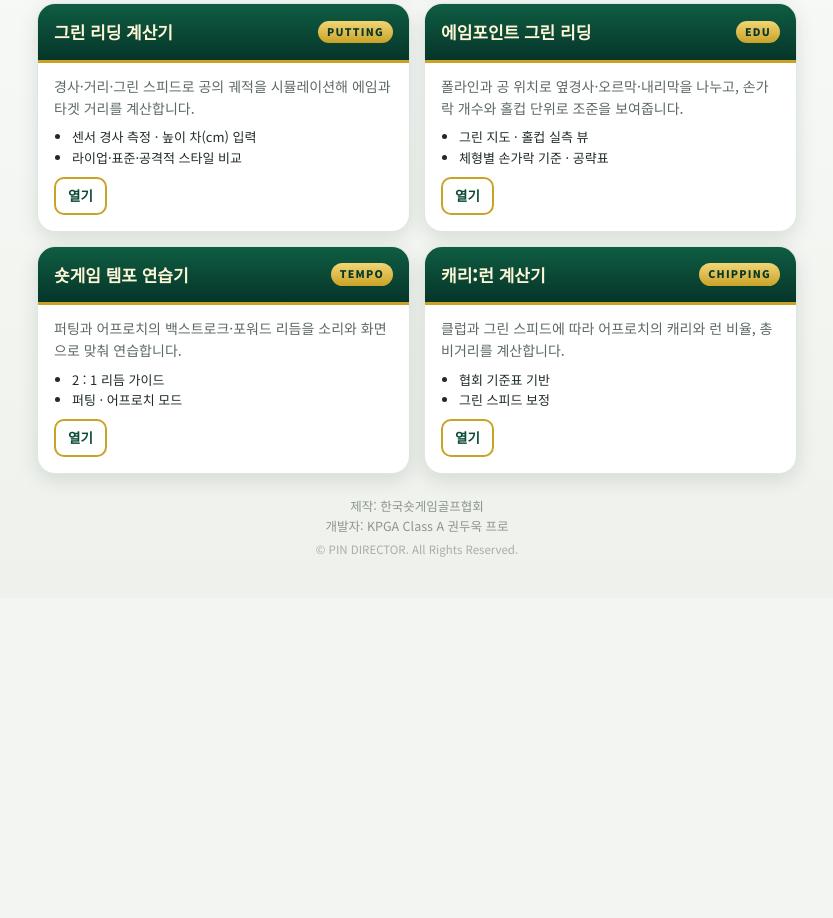
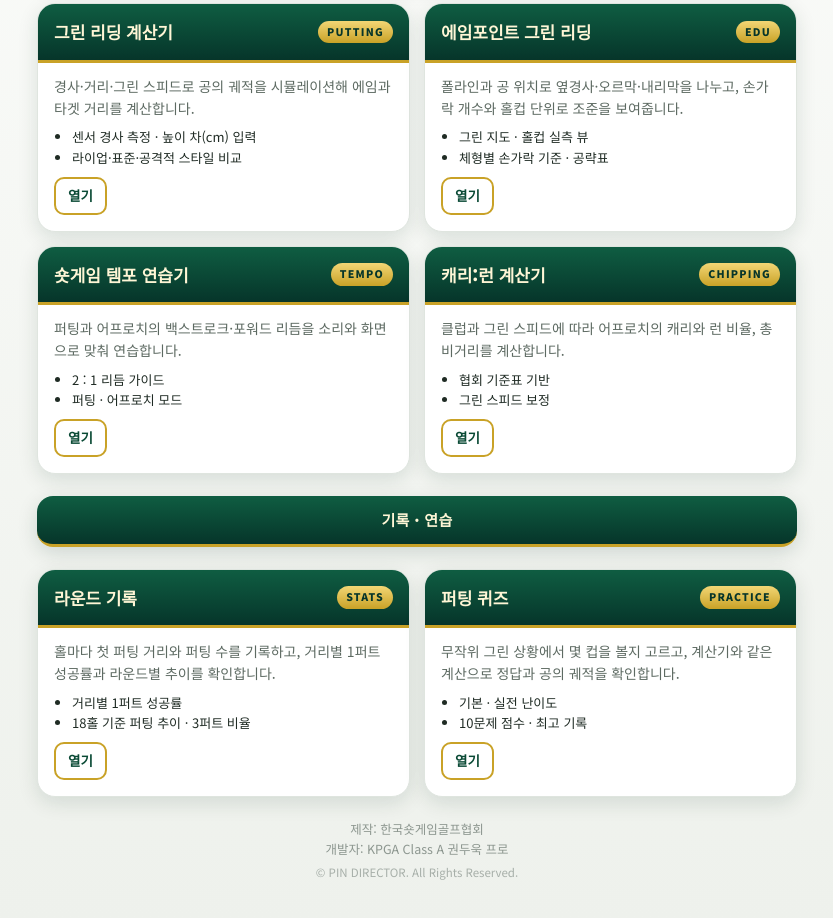
Before and after one commit to pindirector/pindirector, a plain HTML site: page index.html in a window 1280 px wide. Shown: the part 268-1186 px from the top of the page, without its empty margins (223-1056 px from the left). Before the commit the page ends 866 px from the top, so only its background shows below. Drawn offline with Linux system fonts and the light colour scheme.

Commit message:
Add round records and putting quiz sections

```diff
--- a/index.html
+++ b/index.html
@@ -79,6 +79,21 @@ body{margin:0;min-height:100vh;background:linear-gradient(180deg,#fbfcfa 0%,#eef
         <span class="go">열기</span></div>
     </a>
   </main>
+  <div class="band">기록 · 연습</div>
+  <section class="grid" aria-label="기록과 연습 도구">
+    <a class="card" href="round.html">
+      <div class="head"><h2>라운드 기록</h2><span class="tag">STATS</span></div>
+      <div class="body"><p>홀마다 첫 퍼팅 거리와 퍼팅 수를 기록하고, 거리별 1퍼트 성공률과 라운드별 추이를 확인합니다.</p>
+        <ul><li>거리별 1퍼트 성공률</li><li>18홀 기준 퍼팅 추이 · 3퍼트 비율</li></ul>
+        <span class="go">열기</span></div>
+    </a>
+    <a class="card" href="quiz.html">
+      <div class="head"><h2>퍼팅 퀴즈</h2><span class="tag">PRACTICE</span></div>
+      <div class="body"><p>무작위 그린 상황에서 몇 컵을 볼지 고르고, 계산기와 같은 계산으로 정답과 공의 궤적을 확인합니다.</p>
+        <ul><li>기본 · 실전 난이도</li><li>10문제 점수 · 최고 기록</li></ul>
+        <span class="go">열기</span></div>
+    </a>
+  </section>
   <footer class="footer">
     <div>제작: 한국숏게임골프협회</div>
     <div>개발자: KPGA Class A 권두욱 프로</div>
```
